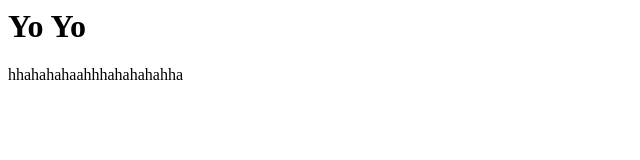
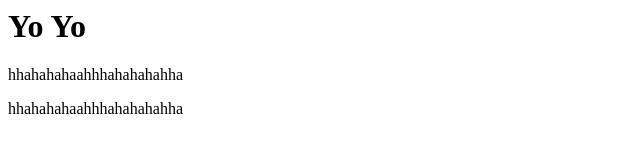
Before and after one commit to vasunaik1999/onewebsite, a website: page index.html in a window 1280 px wide. Shown: the whole page, without its empty margins (0-640 px from the left). Drawn offline with Linux system fonts and the light colour scheme.

```diff
--- a/index.html
+++ b/index.html
@@ -9,6 +9,8 @@
 <body>
     <h1>Yo Yo</h1>
     <p>hhahahahaahhhahahahahha</p>
+     <p>hhahahahaahhhahahahahha</p>
+
 </body>
 
 </html>
```
Also changed, not shown: package.json (added, +24 -0 lines), 2 other files.
